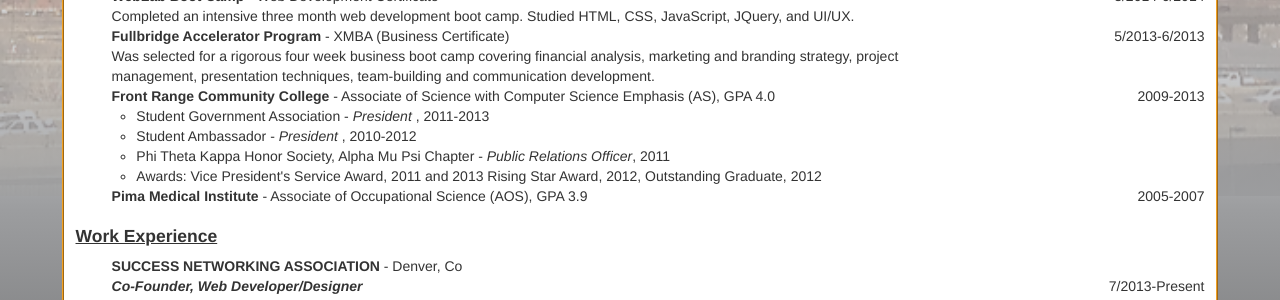
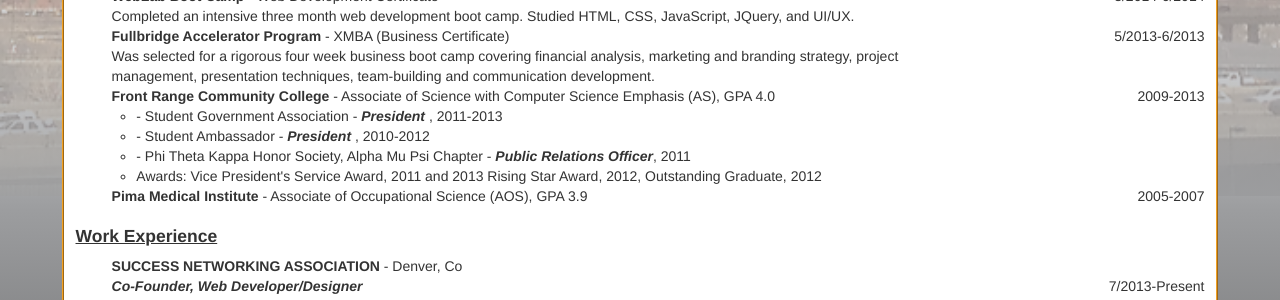
Before and after one commit to LauraR6561/Laurar6561.github.io, a Jekyll site: the page built from resume.html, in a window 1280 px wide and 1384 px high. Shown: the part 316-616 px from the top of the window. Built offline with Jekyll 4.4.1, drawn with Linux system fonts in a browser that asks for light colours; Markdown is read by kramdown in place of the engine named in the settings.

Commit message:
added bold to positions

```diff
--- a/resume.html
+++ b/resume.html
@@ -27,9 +27,9 @@ title: "Laura Rutz"
         <li class="resumedate">2009-2013</li>
         <li>
             <ul>
-                <li class="resumecontent">Student Government Association -<em> President </em>, 2011-2013</li>
-                <li class="resumecontent">Student Ambassador - <em> President </em>, 2010-2012</li>
-                <li class="resumecontent">Phi Theta Kappa Honor Society, Alpha Mu Psi Chapter - <em>Public Relations Officer</em>, 2011</li>
+                <li class="resumecontent">- Student Government Association -<strong><em> President </em></strong>, 2011-2013</li>
+                <li class="resumecontent">- Student Ambassador -<strong><em> President </em></strong>, 2010-2012</li>
+                <li class="resumecontent">- Phi Theta Kappa Honor Society, Alpha Mu Psi Chapter - <strong><em>Public Relations Officer</em></strong>, 2011</li>
                 <li class="resumecontent">Awards: Vice President's Service Award, 2011 and 2013 Rising Star Award, 2012, Outstanding Graduate, 2012</li>
             </ul>
         </li>
```
